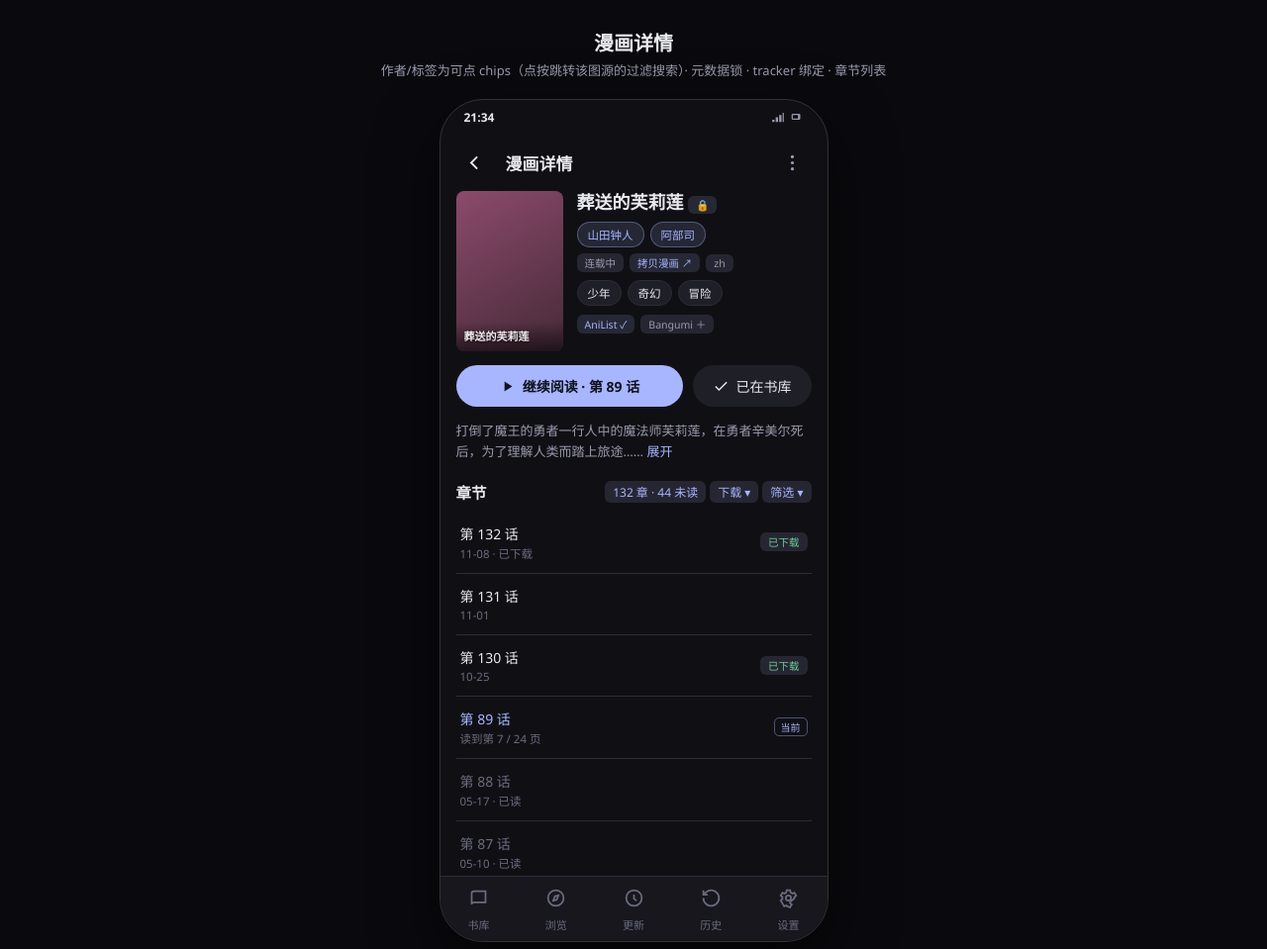
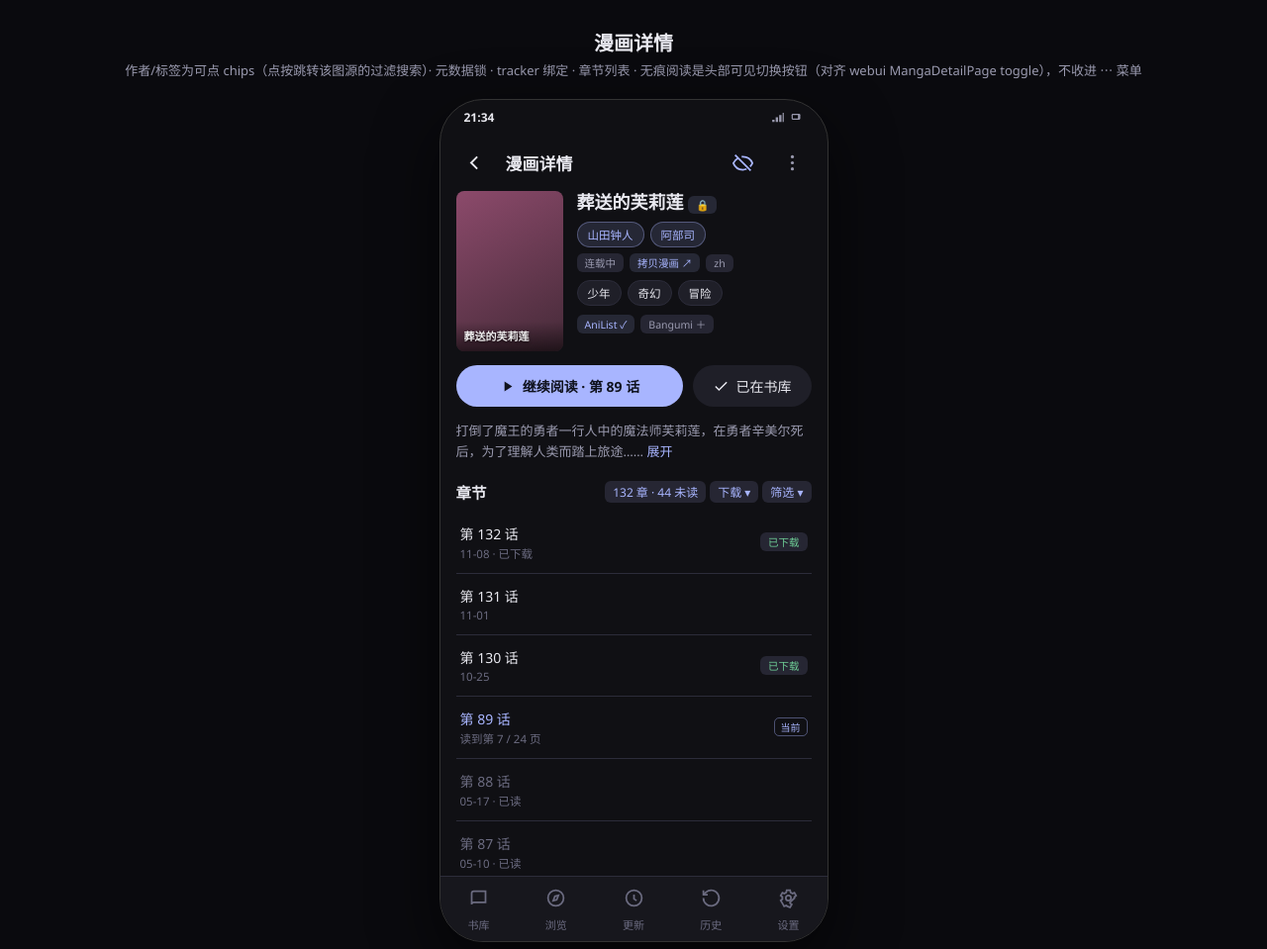
Before and after one commit to Sumidoku/Sumidoku-android, a plain HTML site: page design/preview/06-manga.html in a window 1280 px wide. Shown: the whole page at 99% size. Drawn offline with Linux system fonts and the light colour scheme.

Commit message:
detail page: per-manga incognito is a visible header toggle (webui parity), not tucked into the overflow menu

```diff
--- a/design/preview/06-manga.html
+++ b/design/preview/06-manga.html
@@ -13,7 +13,7 @@
 </head>
 <body>
 <h1 class="page-title">漫画详情</h1>
-<p class="page-sub">作者/标签为可点 chips（点按跳转该图源的过滤搜索）· 元数据锁 · tracker 绑定 · 章节列表</p>
+<p class="page-sub">作者/标签为可点 chips（点按跳转该图源的过滤搜索）· 元数据锁 · tracker 绑定 · 章节列表 · 无痕阅读是头部可见切换按钮（对齐 webui MangaDetailPage toggle），不收进 ⋯ 菜单</p>
 <div class="phone">
   <div class="statusbar"><span>21:34</span><span class="icons">
     <svg viewBox="0 0 24 24" fill="currentColor"><path d="M2 17h4v4H2zM8 13h4v8H8zM14 9h4v12h-4zM20 5h2v16h-2z"/></svg>
@@ -23,6 +23,7 @@
   <div class="appbar">
     <span class="iconbtn back"><svg viewBox="0 0 24 24" fill="none" stroke="currentColor" stroke-width="2.2"><path d="M15 5l-7 7 7 7"/></svg></span>
     <span class="title" style="font-size:17px">漫画详情</span>
+    <span class="iconbtn" style="color:var(--accent)" title="无痕阅读：按漫画覆盖全局（头部可见切换按钮，对齐 webui MangaDetailPage 头部 toggle，不收进 ⋯）"><svg viewBox="0 0 24 24" fill="none" stroke="currentColor" stroke-width="2"><path d="M3 3l18 18M10.6 5.1A9.8 9.8 0 0 1 12 5c5 0 9.3 3.1 11 7.5a13 13 0 0 1-2.7 4M6.6 6.6A12.6 12.6 0 0 0 1 12.5c1.7 4.4 6 7.5 11 7.5 1.5 0 3-.3 4.3-.8"/></svg></span>
     <span class="iconbtn" title="更多：迁移 / 编辑元数据 / 匹配合并 / 下载 / 删除"><svg viewBox="0 0 24 24" fill="currentColor"><circle cx="12" cy="5" r="1.8"/><circle cx="12" cy="12" r="1.8"/><circle cx="12" cy="19" r="1.8"/></svg></span>
   </div>
 
```
Also changed, not shown: design/preview/12-settings.html (+1 -1 lines).
